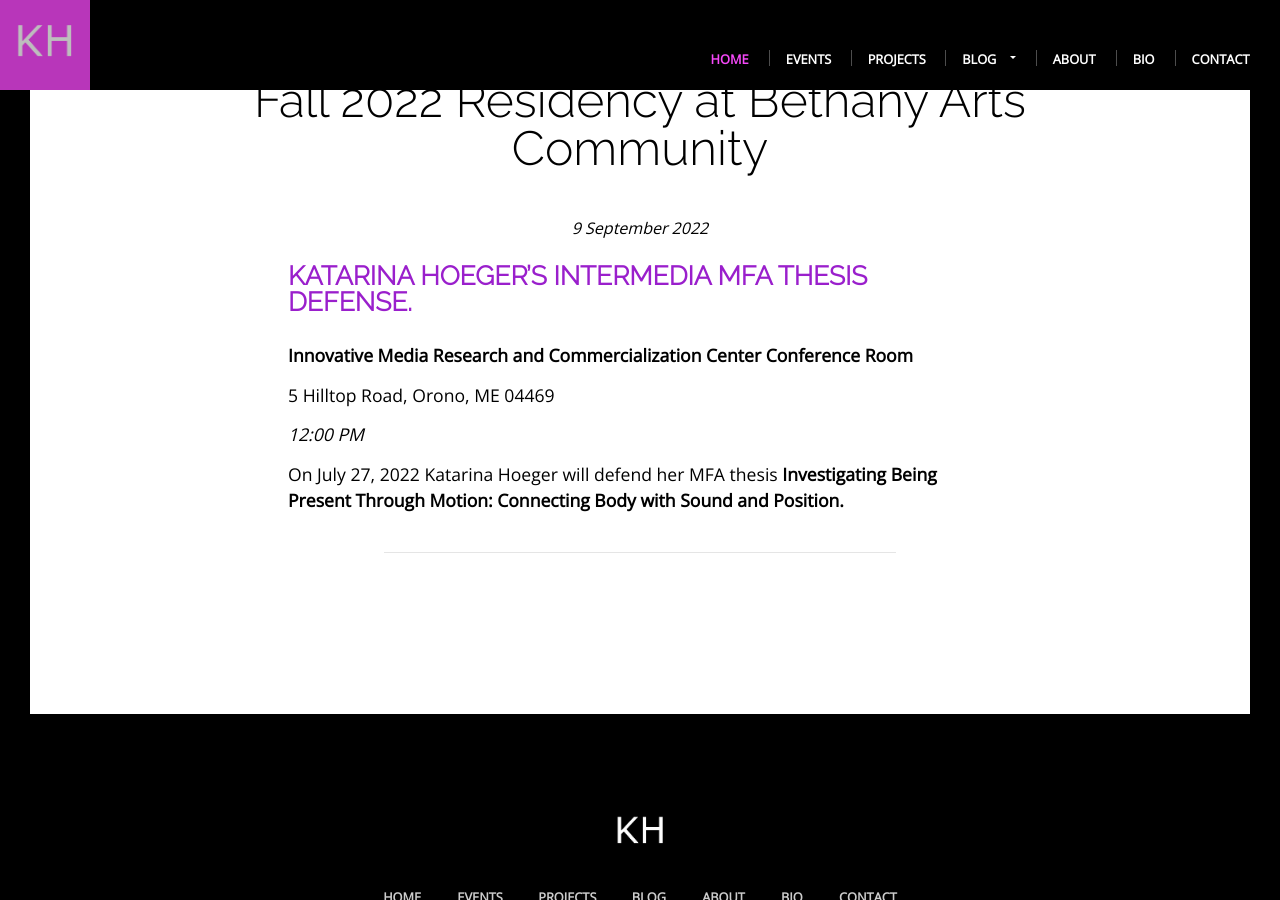
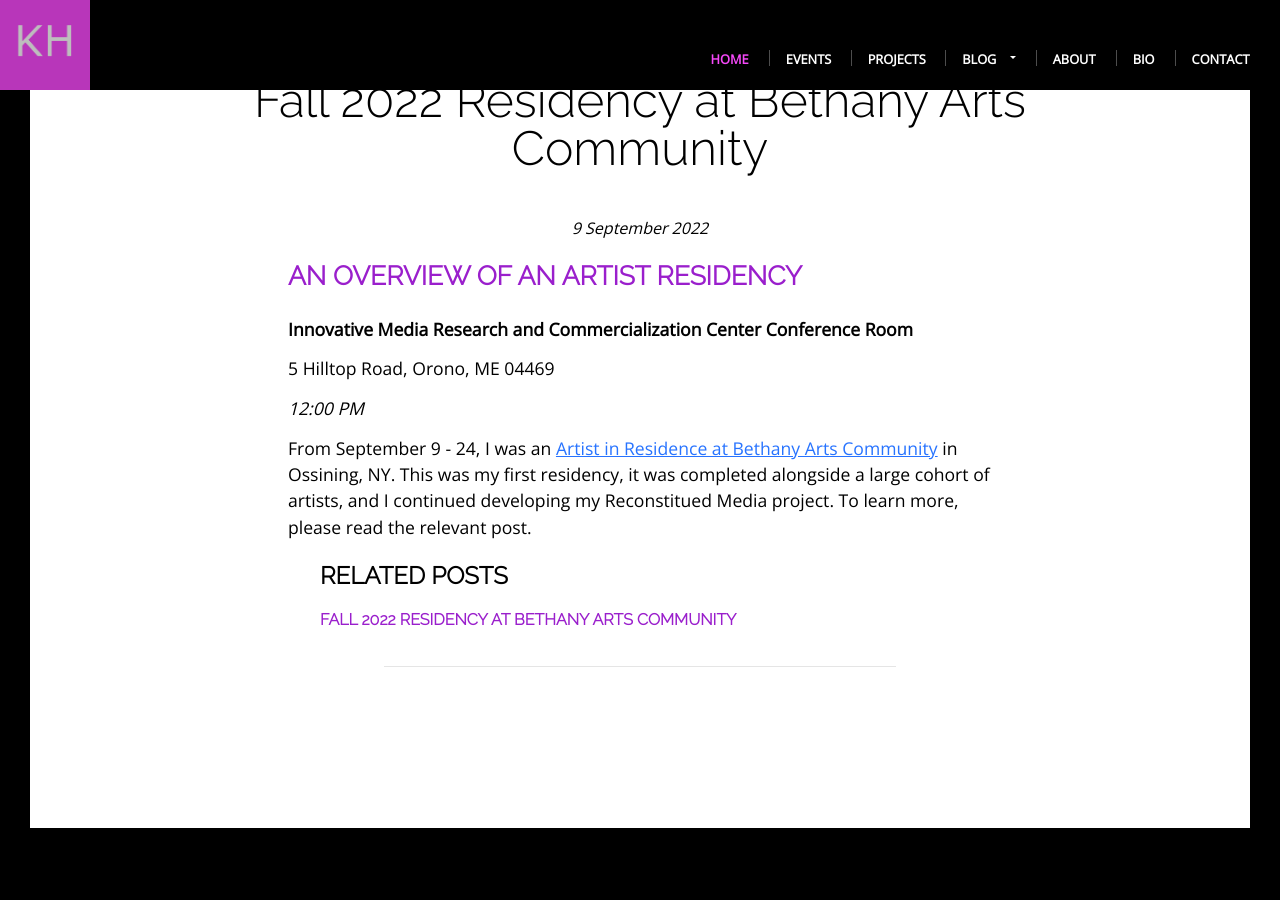
Before and after one commit to khoeger/khoeger.github.io, a Jekyll site: the page built from _events_list/2022-09-09-MFA-BethanyArts-FallResidency.markdown, in a window 1280 px wide and 900 px high, scrolled down 464 px. Built offline with Jekyll 4.4.1, drawn with Linux system fonts in a browser that asks for light colours.

Commit message:
Update details of what happened at BAC

```diff
--- a/_events_list/2022-09-09-MFA-BethanyArts-FallResidency.markdown
+++ b/_events_list/2022-09-09-MFA-BethanyArts-FallResidency.markdown
@@ -2,15 +2,15 @@
 layout: event
 title: Fall 2022 Residency at Bethany Arts Community
 date: 2022-09-09 17:00:00 +0500
-image:  /assets/img/2022/07/20220705_ThesisDefense.jpg
+image: /assets/img/2022/11/bac_header.jpg
 location-title: Innovative Media Research and Commercialization Center Conference Room
 location: 5 Hilltop Road, Orono, ME 04469
-type: thesis defense
-role: artist defender presenter
-project-tag: 2022Motion
-event-tag: 20220727_ThesisDefense
-categories: art defense intermedia motion position presence presentation research sound thesis
-description: Katarina Hoeger's Intermedia MFA Thesis Defense.
+type: art residency
+role: artist
+project-tag: reconstitutedMedia
+event-tag: 202209BAC
+categories: art artist artistResidency bethanyArtsCommunity bethanyArtsCommunityFall2022 creativeCode code networking NewYork Ossining processing reconstitutedMedia residency Westchester
+description: An overview of an artist residency
 published: true
 ---
 ### {{page.description}}
@@ -21,4 +21,6 @@
 
 *{{page.date | date: site.time_format }}*
 
-On July 27, 2022 Katarina Hoeger will defend her MFA thesis **Investigating Being Present Through Motion: Connecting Body with Sound and Position.**
+From September 9 - 24, I was an [Artist in Residence at Bethany Arts Community](https://bethanyarts.org/residencies/fall-residency-2022/) in Ossining, NY.
+This was my first residency, it was completed alongside a large cohort of artists, and I continued developing my Reconstitued Media project.
+To learn more, please read the relevant post.
```
